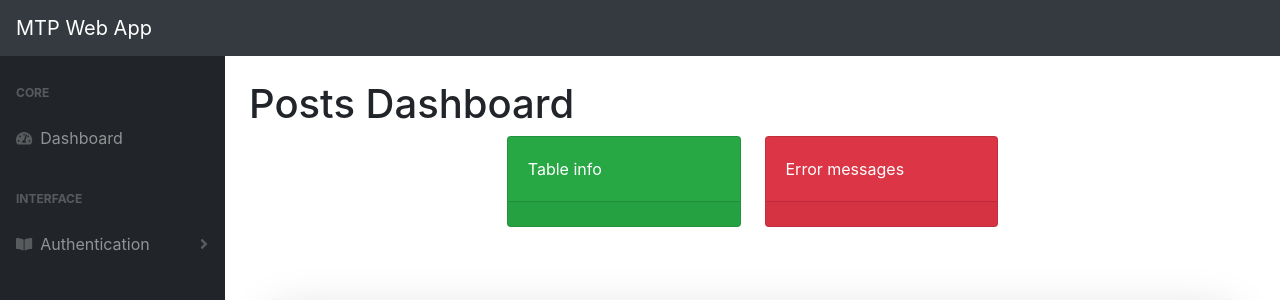
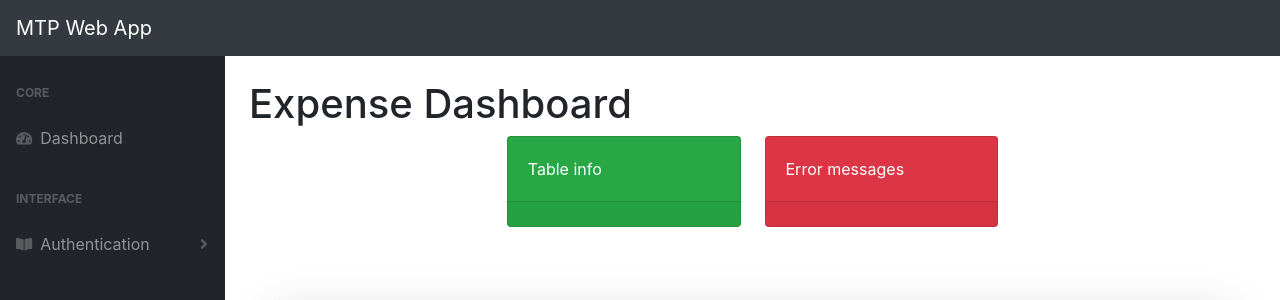
Before and after one commit to IulianIV/mtp, a Flask app: template mtp/templates/budget/expense.html in a window 1280 px wide. Shown: the top 300 px of the page. Run offline with Flask 2, Linux system fonts and the light colour scheme; the template is opened without the code that fills it: values that come from a table or form of the project are taken from there, others are empty; some libraries are stand-ins or nearby versions.

Commit message:
Minor text fixes.

```diff
--- a/mtp/templates/budget/expense.html
+++ b/mtp/templates/budget/expense.html
@@ -14,7 +14,7 @@
 {% endblock %}
 
 {% block header %}
-<h1 class="mt-4">Posts Dashboard</h1>
+<h1 class="mt-4">Expense Dashboard</h1>
 <!--
     <ol class="breadcrumb mb-4">
         {% if g.user %}
```
